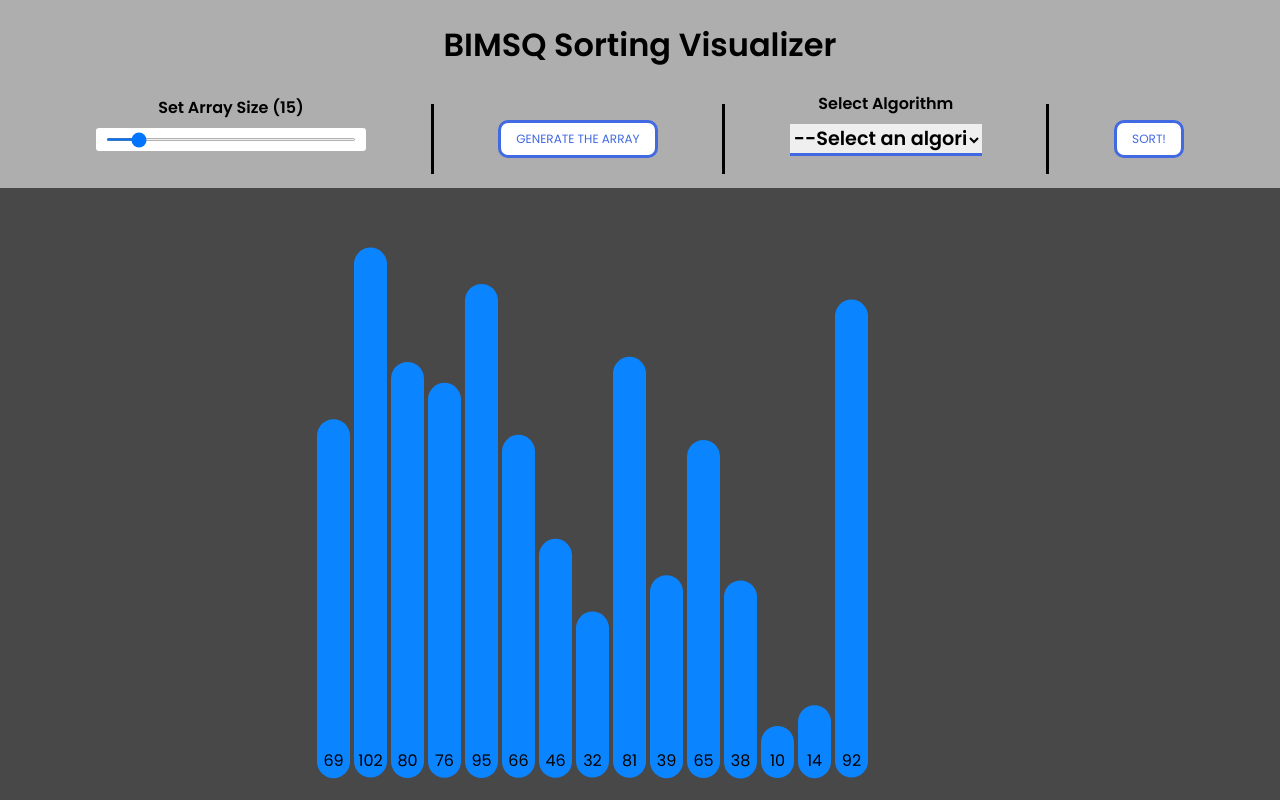
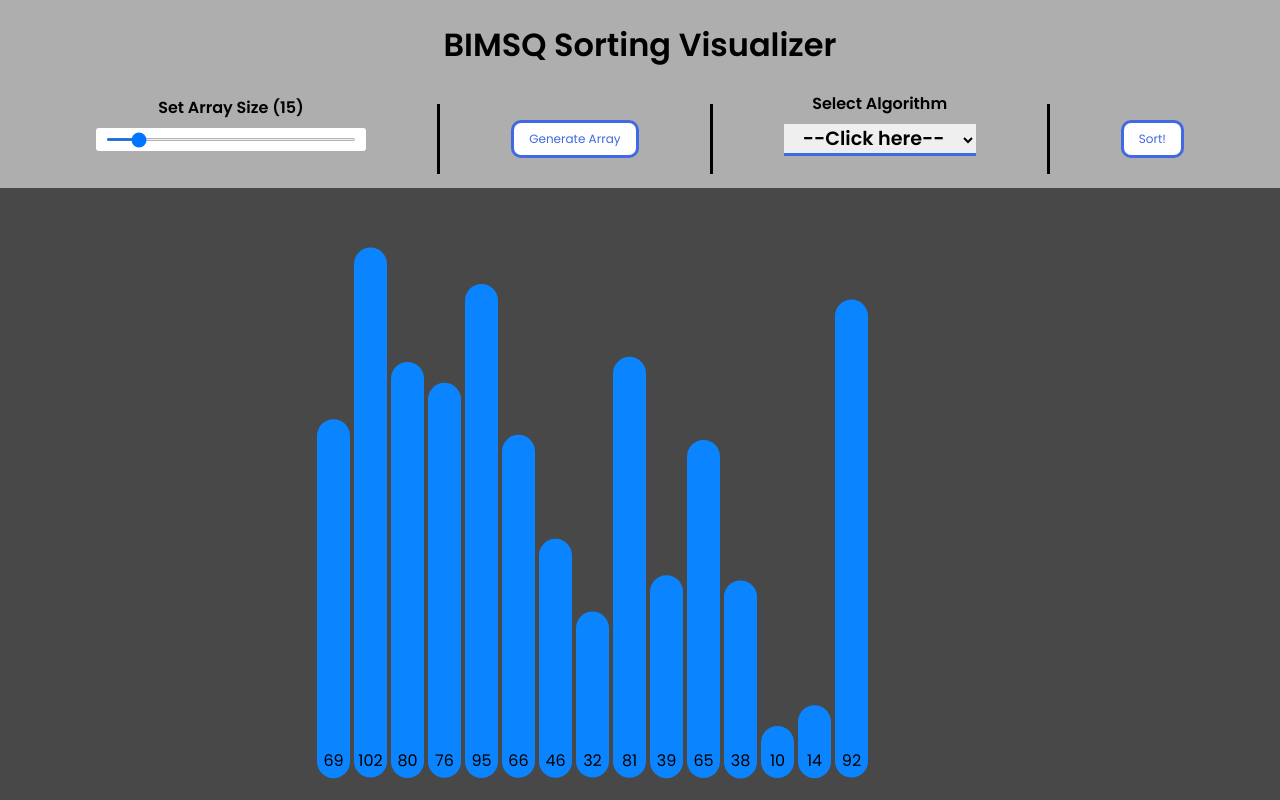
Before and after one commit to reynaldomarchell/bimsq-sort, a React (Vite) app: page / in a window 1280 px wide. Built offline with nearby package versions, Linux system fonts and the light colour scheme.

Commit message:
fix: change some font and delete unused line

```diff
--- a/src/App.jsx
+++ b/src/App.jsx
@@ -40,7 +40,6 @@ function App() {
     const newDelay = getDelay(size);
     setArraySize(size);
     setDelay(newDelay);
-    console.log(typeof arraySize); // delete this later
   };
 
   // returns an array of n numbers where n =arraySize
@@ -60,7 +59,6 @@ function App() {
 
   // generates steps
   const generateSteps = () => {
-    console.log(`generating steps`);
     let arr = [...array];
     let steps = [array.slice()];
     let clrSteps = [...colorSteps];
@@ -72,9 +70,6 @@ function App() {
 
   // calls the appropriate algorithm to set the sorting steps
   const sort = (array, arraySteps, colorSteps) => {
-    // console.log(`sorting Algorithm: ${algorithm}`);
-    // console.log(`arraysteps: ${arraySteps}`);
-    // console.log(`colorSteps: ${colorSteps}`);
     switch (algorithm) {
       case "Merge Sort":
         MergeSort(array, arraySteps, colorSteps);
@@ -99,7 +94,6 @@ function App() {
   const clearTimeouts = () => {
     timeouts.forEach((timeout) => clearTimeout(timeout));
     setTimeouts([]);
-    console.log(`Timeouts cleared...`);
   };
 
   // Initializes the app by generating random array
--- a/src/components/ui/Navbar/Navbar.jsx
+++ b/src/components/ui/Navbar/Navbar.jsx
@@ -47,7 +47,7 @@ function Navbar(props) {
 
         <div className="navbar__toolbar-newarray">
           <button className="Algobutton" onClick={generateNewArrayHandler}>
-            GENERATE THE ARRAY
+            Generate Array
           </button>
         </div>
 
@@ -65,7 +65,7 @@ function Navbar(props) {
 
         <div className="navbar__toolbar-sort">
           <button className="Algobutton" onClick={sortArrayHandler}>
-            SORT!
+            Sort!
           </button>
         </div>
       </div>
--- a/src/components/ui/SelectAlgorithm/SelectAlgorithm.jsx
+++ b/src/components/ui/SelectAlgorithm/SelectAlgorithm.jsx
@@ -17,7 +17,7 @@ function SelectAlgorithm({ onChange }) {
         className="select-algorithms"
         onChange={onChange}
       >
-        <option value="">--Select an algorithm--</option>
+        <option value="">--Click here--</option>
         <option value="Bubble Sort">Bubble Sort</option>
         <option value="Selection Sort">Selection Sort</option>
         <option value="Insertion Sort">Insertion Sort</option>
```
